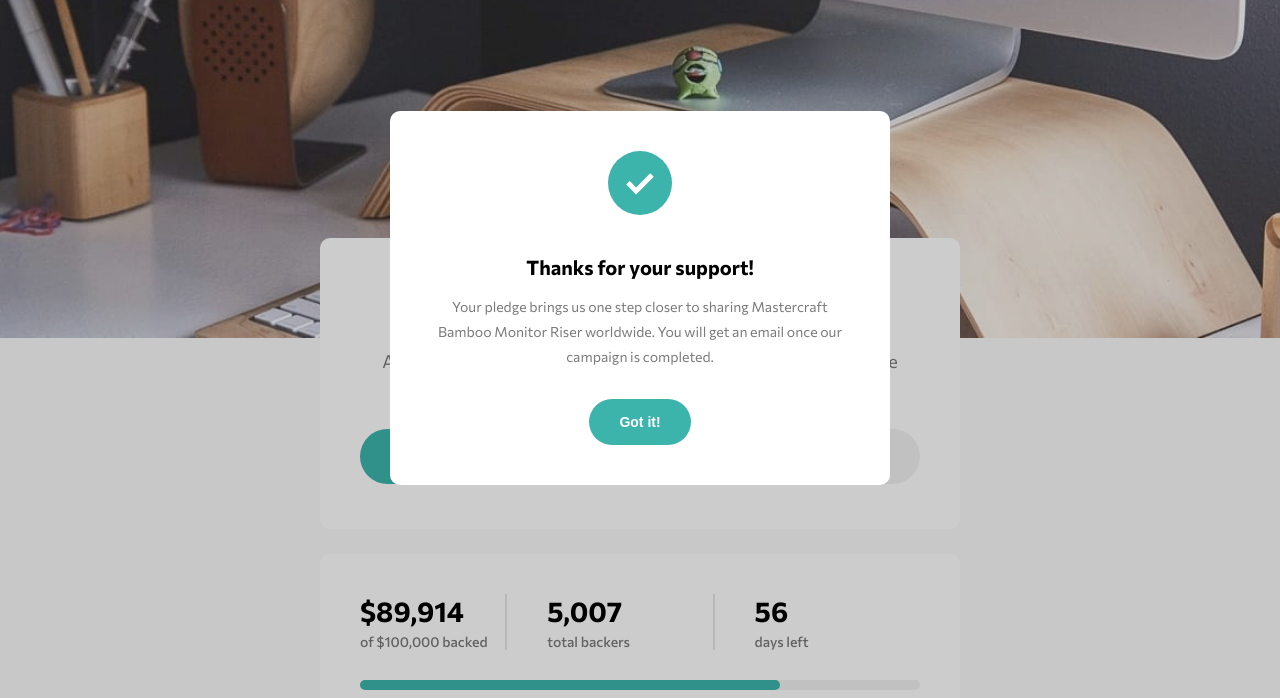
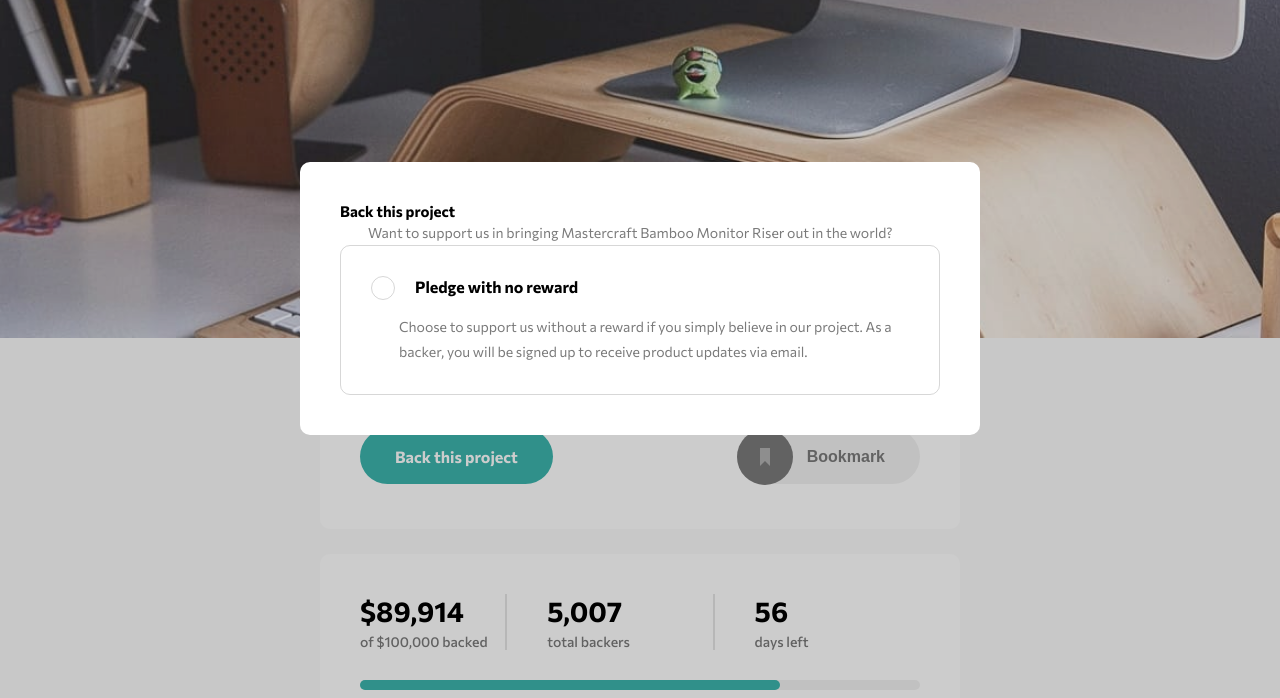
Before and after one commit to cloviswrodrigues/crowdfunding_product_page, a website: page frontend/index.html in a window 1280 px wide. Shown: the part 102-800 px from the top of the page. Drawn offline with Linux system fonts and the light colour scheme.

Commit message:
partial commit input radio and modal pledge

```diff
--- a/frontend/index.html
+++ b/frontend/index.html
@@ -126,7 +126,7 @@
       </div>
     </section>
   </main>
-  <div class="modal js-modal-sucess active-modal">
+  <div class="modal js-modal-sucess">
     <div class="modal__content">
       <div class="modal__content--sucess">
         <svg width="64" height="64" xmlns="http://www.w3.org/2000/svg"><g fill="none" fill-rule="evenodd"><circle fill="#3CB3AB" cx="32" cy="32" r="32"/><path stroke="#FFF" stroke-width="5" d="M20 31.86L28.093 40 44 24"/></g></svg>
@@ -139,17 +139,33 @@
       </div>
     </div>
   </div>
+  <div class="modal js-modal-pledge active-modal">
+    <div class="modal__content">
+      <div class="modal__content--pledge">
+        <h2>Back this project</h2>
+        <p>
+          Want to support us in bringing Mastercraft Bamboo Monitor Riser out in the world?
+        </p>
+        <div class="modal__wrapper">
+          <div class="input-radio">
+            <input type="radio" name="pledge" id="pledge">
+            <label for="pledge">Pledge with no reward</label>
+          </div>
+          <p>Choose to support us without a reward if you simply believe in our project. As a backer,
+            you will be signed up to receive product updates via email.</p>
+        </div>
+      </div>
+    </div>
+  </div>
 
 
   <div style="display: none;">
     <!-- Selection modal start -->
 
-    Back this project
-    Want to support us in bringing Mastercraft Bamboo Monitor Riser out in the world?
 
-    Pledge with no reward
-    Choose to support us without a reward if you simply believe in our project. As a backer,
-    you will be signed up to receive product updates via email.
+
+
+
 
     Bamboo Stand
     Pledge $25 or more
--- a/frontend/scss/_component.scss
+++ b/frontend/scss/_component.scss
@@ -282,6 +282,73 @@
                 }
             }
         }
+
+        &--pledge {
+            width: 60rem;
+            display: flex;
+            flex-direction: column;
+
+
+
+
+            p {
+                font-size: 1.4rem;
+                color: $color-dark-gray;
+                line-height: 2.5rem;
+                margin-left: 2.8rem;
+            }
+        }
+    }
+
+    &__wrapper {
+        display: flex;
+        flex-direction: column;
+        gap: 1rem;
+        border: 1px solid rgba($color-dark-gray, .3);
+        border-radius: 1rem;
+        padding: 3rem;
+    }
+}
+
+.input-radio {
+    input[type=radio] {
+        display: none;
+
+        &:checked + label:before {
+            content: "\2022";
+            color: $color-moderate-cyan;
+            font-size: 4rem;
+            text-align: center;
+            padding: 1px 1px 1px 1.8px;
+            line-height: 11px;
+        }
+    }
+
+    label {
+        font-size: 1.6rem;
+        font-weight: 700;
+        cursor: pointer;
+
+        &:hover {
+            color: $color-moderate-cyan;
+        }
+
+        &:hover:before {
+            border: 1px solid rgba($color-moderate-cyan, .3) !important;
+        }
+
+        &::before {
+            content: '';
+            display: inline-block;
+            box-sizing: border-box;
+            width: 24px;
+            height: 24px;
+            border-radius: 50%;
+            border: 1px solid rgba($color-dark-gray, .3);
+            margin-right: 2rem;
+            vertical-align: middle;
+            margin-bottom: 4px;
+        }
     }
 }
 
```
Also changed, not shown: frontend/css/main.css, 1 other file.
